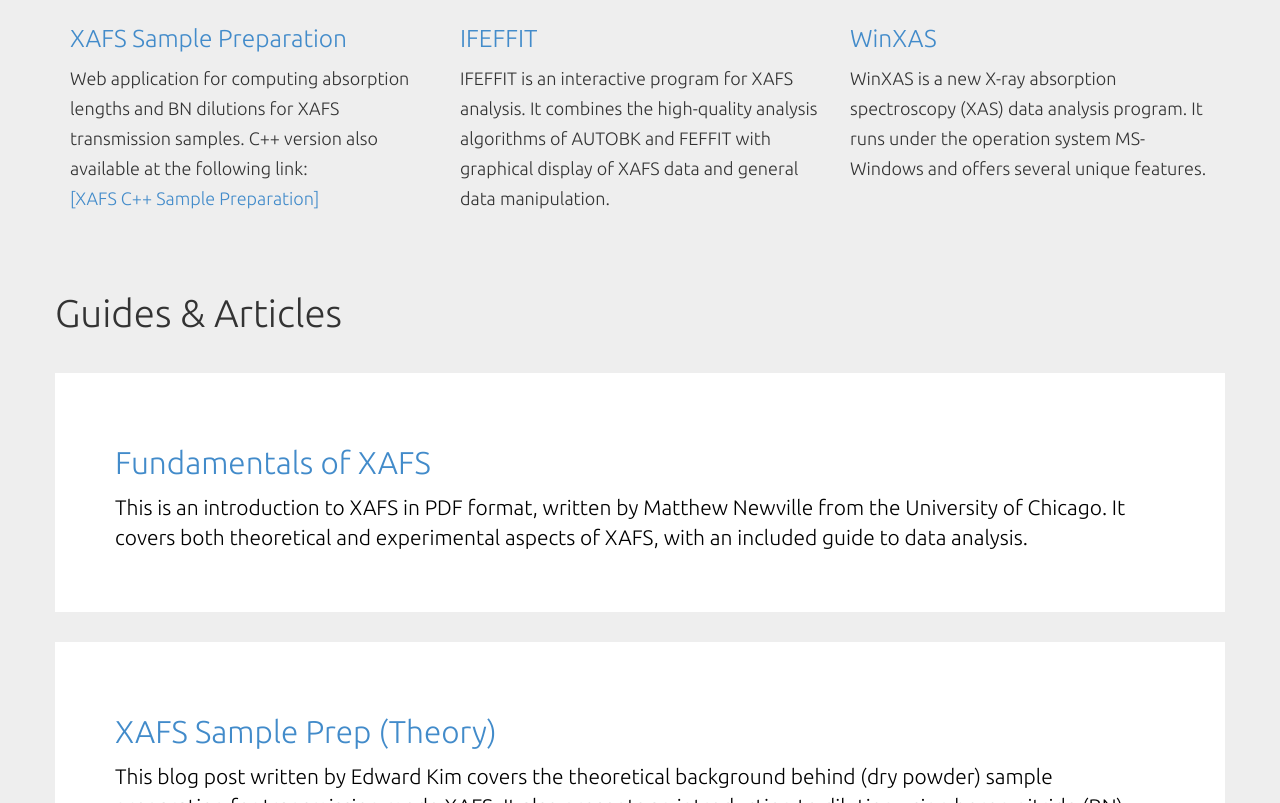
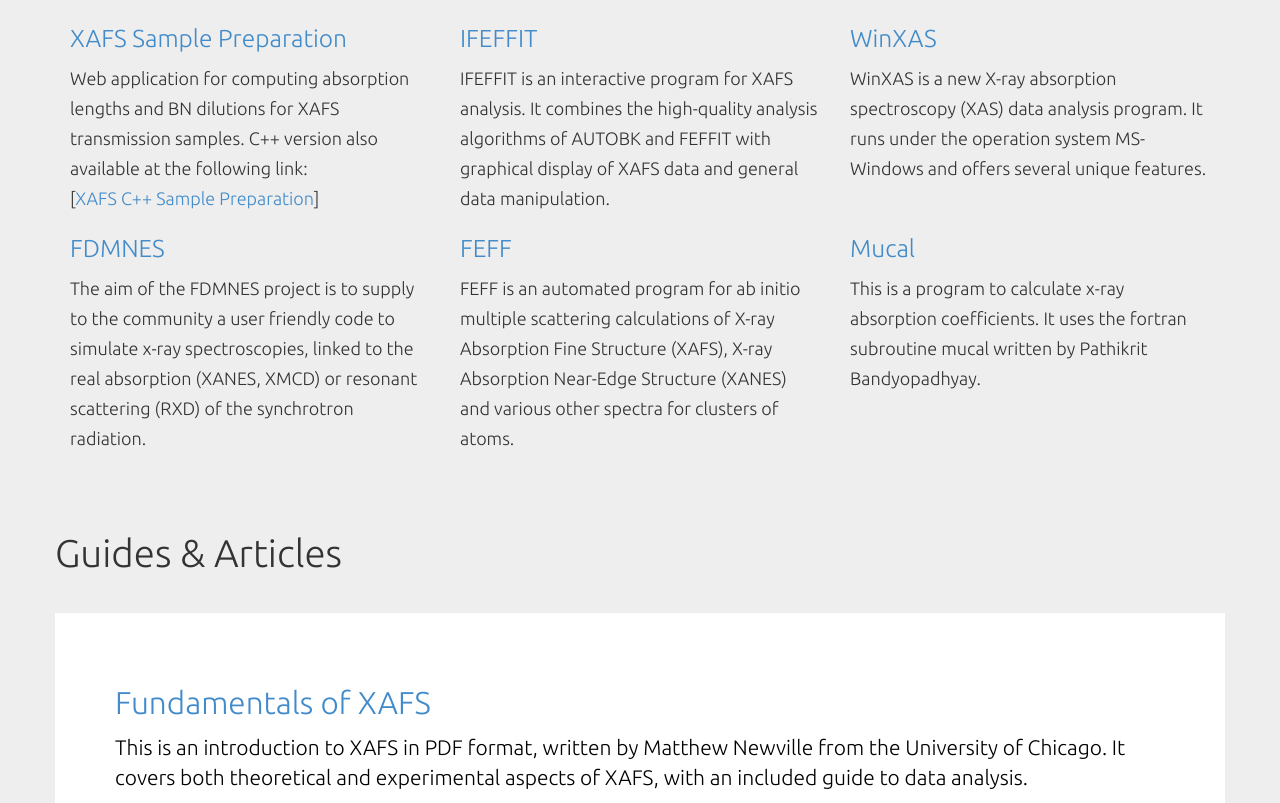
Before and after one commit to eddotman/hxma-tools, a plain HTML site: page index.html in a window 1280 px wide. Shown: the part 1176-1979 px from the top of the page. Drawn offline with nearby package versions, Linux system fonts and the light colour scheme.

Commit message:
updated links

```diff
--- a/index.html
+++ b/index.html
@@ -3,7 +3,7 @@
 
 <head>
 	<meta charset="utf-8">
-    <title>HXMA user Tools</title>
+    <title>HXMA User Tools</title>
     <meta name="viewport" content="width=device-width, initial-scale=1.0">
     <meta name="description" content="User tools for HXMA.">
     <meta name="author" content="Edward Kim">
@@ -69,7 +69,7 @@
 		<div class="row">
 			<div class="col-small-span-4">
 				<h3><a href="http://sciencefrontend.com/xafs_sample_prep/">XAFS Sample Preparation</a></h3>
-				Web application for computing absorption lengths and BN dilutions for XAFS transmission samples. C++ version also available at the following link:<br><a href="https://github.com/eddotman/xafs-sample-prep"/>[XAFS C++ Sample Preparation]</a>
+				Web application for computing absorption lengths and BN dilutions for XAFS transmission samples. C++ version also available at the following link:<br>[<a href="https://github.com/eddotman/xafs-sample-prep"/>XAFS C++ Sample Preparation</a>]
 			</div>
 			<div class="col-small-span-4">
 				<h3><a href="http://cars9.uchicago.edu/ifeffit/">IFEFFIT</a></h3>
@@ -78,6 +78,20 @@
 			<div class="col-small-span-4">
 				<h3><a href="http://www.winxas.de/">WinXAS</a></h3>
 				WinXAS is a new X-ray absorption spectroscopy (XAS) data analysis program. It runs under the operation system MS-Windows and offers several unique features.
+			</div>
+		</div>
+		<div class="row">
+			<div class="col-small-span-4">
+				<h3><a href="http://neel.cnrs.fr/spip.php?rubrique1007&lang=en">FDMNES</a></h3>
+				The aim of the FDMNES project is to supply to the community a user friendly code to simulate x-ray spectroscopies, linked to the real absorption (XANES, XMCD) or resonant scattering (RXD) of the synchrotron radiation.
+			</div>
+			<div class="col-small-span-4">
+				<h3><a href="http://leonardo.phys.washington.edu/feff/welcome.html">FEFF</a></h3>
+				FEFF is an automated program for ab initio multiple scattering calculations of X-ray Absorption Fine Structure (XAFS), X-ray Absorption Near-Edge Structure (XANES) and various other spectra for clusters of atoms.
+			</div>
+			<div class="col-small-span-4">
+				<h3><a href="http://www.csrri.iit.edu/mucal.html">Mucal</a></h3>
+				This is a program to calculate x-ray absorption coefficients. It uses the fortran subroutine mucal written by Pathikrit Bandyopadhyay.
 			</div>
 		</div>
 		<a id="guide"></a>
```
